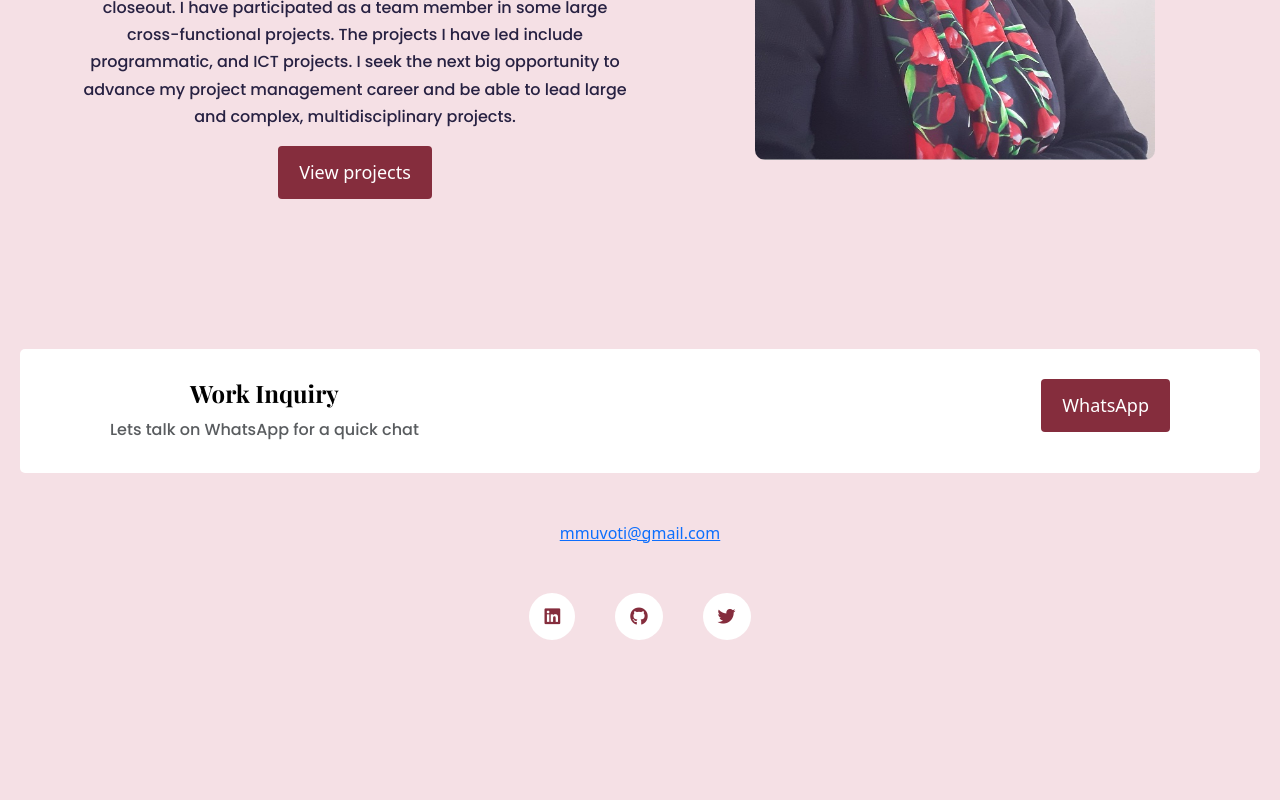
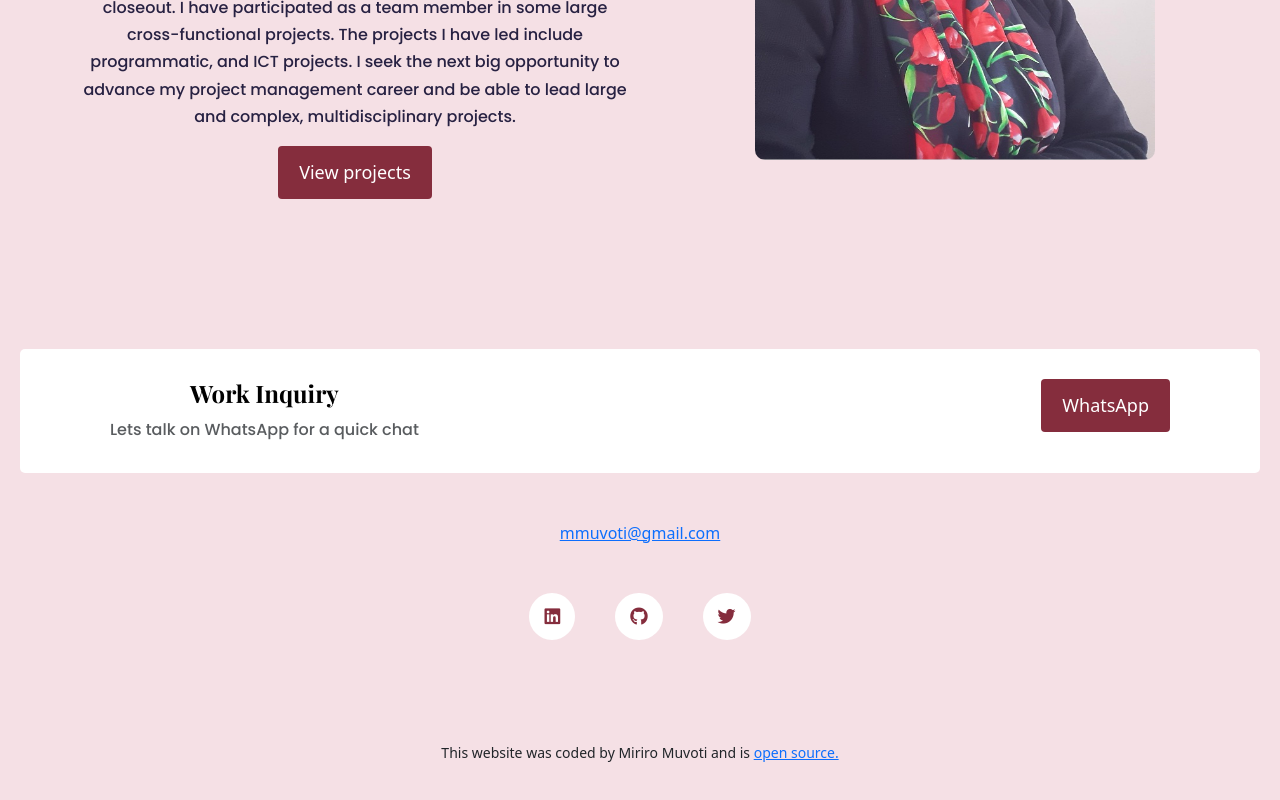
Before and after one commit to mimmuv/Miriro-Project-Management-Portfolio, a plain HTML site: page about.html in a window 1280 px wide. Shown: the part 504-1304 px from the top of the page. Drawn offline with nearby package versions, Linux system fonts and the light colour scheme.

Commit message:
added link to github

```diff
--- a/about.html
+++ b/about.html
@@ -125,6 +125,17 @@
             <i class="fa-brands fa-twitter"></i>
           </a>
         </div>
+        <span class="git-link">
+          <small>
+            This website was coded by Miriro Muvoti and is
+            <a
+              href="https://github.com/mimmuv/Miriro-Project-Management-Portfolio/"
+              target="_blank"
+            >
+              open source.
+            </a>
+          </small>
+        </span>
       </footer>
     </div>
   </body>
--- a/styles/portfolio.css
+++ b/styles/portfolio.css
@@ -138,3 +138,10 @@ footer .footer-links a:hover {
   color: #f5cbd2;
   background-color: #852d3d;
 }
+footer .footer-links {
+  margin-bottom: 100px;
+}
+footer .git-link {
+  display: block;
+  text-align: center;
+}
```
Also changed, not shown: contact.html (+11 -0 lines), index.html (+11 -0 lines), work.html (+11 -0 lines).
